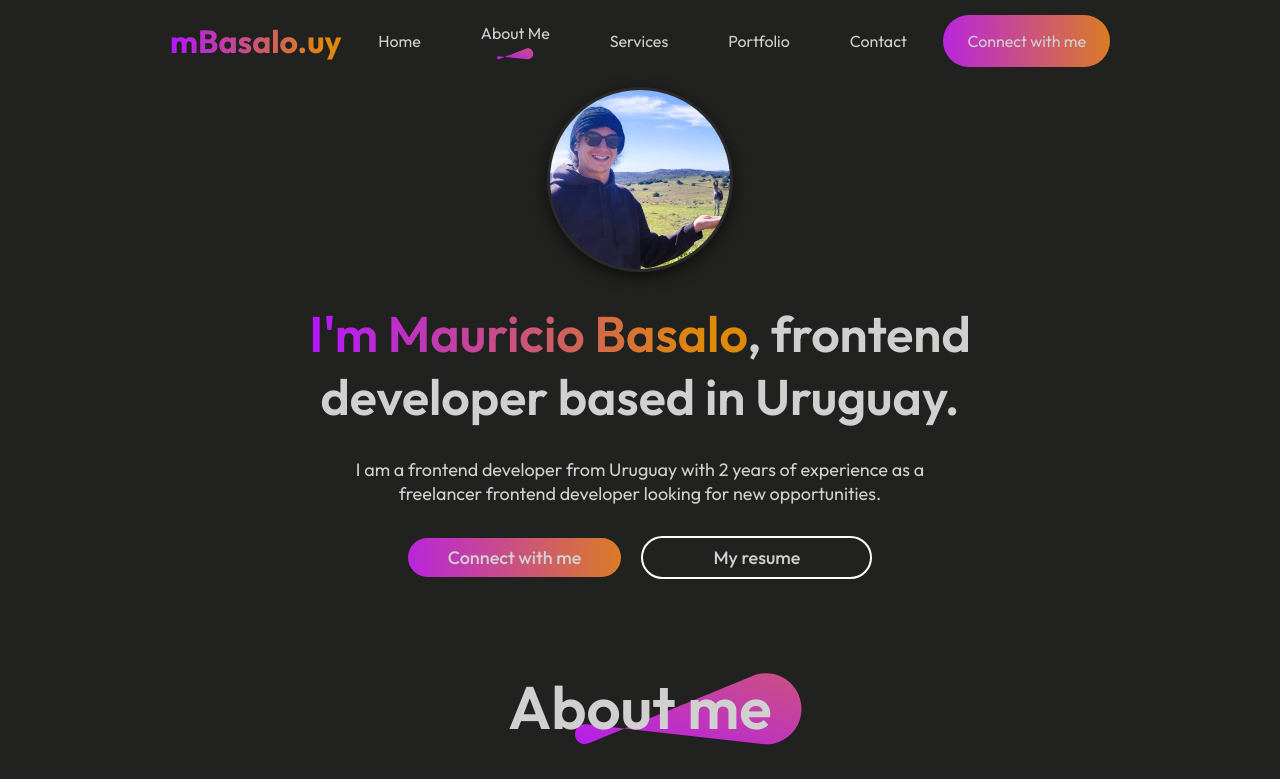
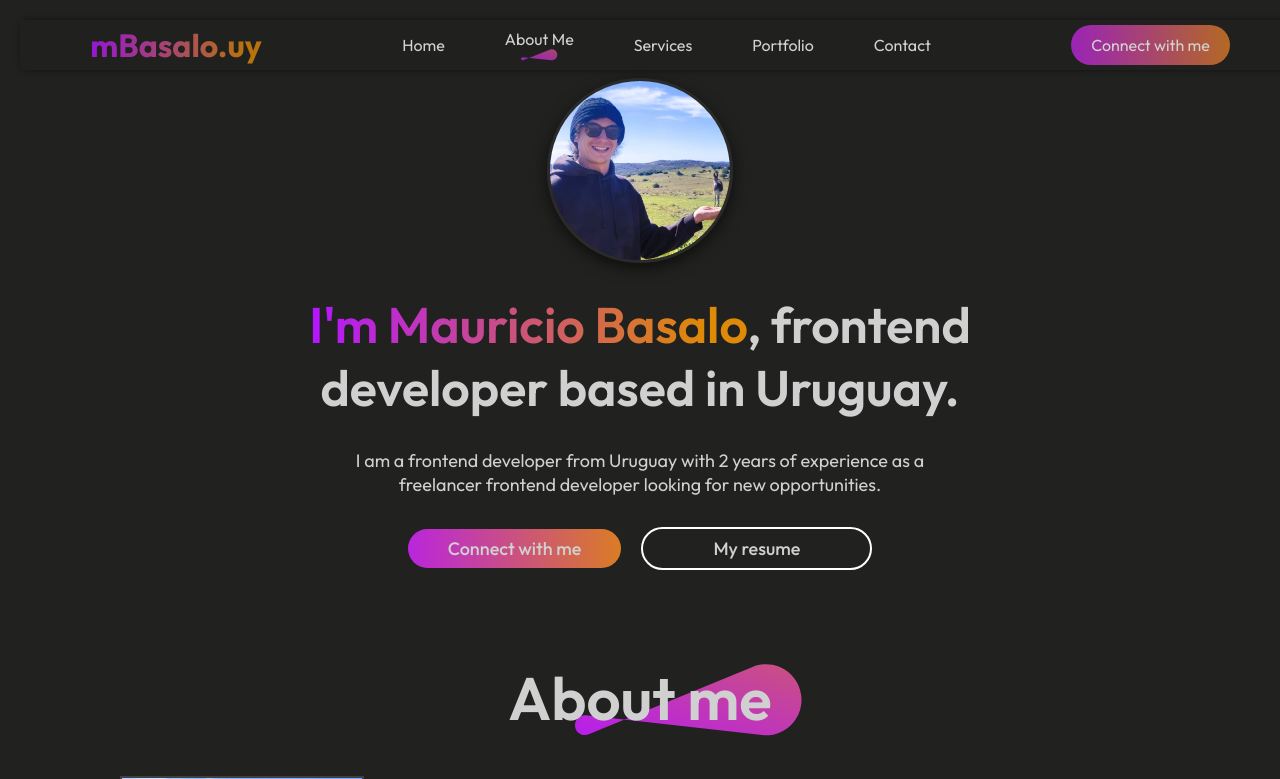
Before and after one commit to mBasalo/portfolio-website, a React (Vite) app: page / in a window 1280 px wide. Shown: the top 779 px of the page. Built offline with nearby package versions, Linux system fonts and the light colour scheme.

Commit message:
Smooth scroll

```diff
--- a/src/Components/About/About.jsx
+++ b/src/Components/About/About.jsx
@@ -5,7 +5,7 @@
 
 const About = () => {
   return (
-    <div className='about'>
+    <div id='about' className='about'>
 
         <div className="about-title">
             <h1>About me</h1>
--- a/src/Components/Contact/Contact.jsx
+++ b/src/Components/Contact/Contact.jsx
@@ -8,7 +8,7 @@
 
 export const Contact = () => {
   return (
-    <div className='contact'>
+    <div id='contact' className='contact'>
         <div className="contact-title">
             <h1>Get in touch</h1>
             <img src={theme_pattern} alt="" />
--- a/src/Components/Footer/Footer.jsx
+++ b/src/Components/Footer/Footer.jsx
@@ -5,7 +5,7 @@
 
 const Footer = () => {
   return (
-    <div className='footer'>
+    <div id='footer' className='footer'>
 
         <div className="footer-top">
             <div className="footer-top-left">
--- a/src/Components/Hero/Hero.css
+++ b/src/Components/Hero/Hero.css
@@ -3,9 +3,10 @@
     align-items: center;
     flex-direction: column;
     gap: 30px;
+    margin-top: 78px;
 }
-
-/* @keyframes float {
+/*
+@keyframes float {
 	0% {
 		box-shadow: 0 5px 15px 0px rgba(0,0,0,0.6);
 		transform: translatey(0px);
--- a/src/Components/Hero/Hero.jsx
+++ b/src/Components/Hero/Hero.jsx
@@ -4,16 +4,15 @@
 
 const Hero = () => {
   return (
-    <div className='hero'>
+    <div id='home' className='hero'>
 
         <img src={profile_img} alt="" />
         <h1><span>I'm Mauricio Basalo</span>, frontend developer based in Uruguay.</h1>
         <p>I am a frontend developer from Uruguay with 2 years of experience as a freelancer frontend developer looking for new opportunities.</p>
 
         <div className='hero-action'>
-            <div className="hero-connect">
-                Connect with me
-            </div>
+            <div className="hero-connect">Connect with me
+           </div>
 
             <div className="hero-resume">
                 My resume
--- a/src/Components/MyWork/MyWork.jsx
+++ b/src/Components/MyWork/MyWork.jsx
@@ -6,7 +6,7 @@
 
 const MyWork = () => {
   return (
-    <div className='mywork'>
+    <div id='work' className='mywork'>
         <div className="mywork-title">
             <h1>My latest work</h1>
             <img src={theme_pattern} alt="" />
--- a/src/Components/Navbar/Navbar.css
+++ b/src/Components/Navbar/Navbar.css
@@ -1,8 +1,18 @@
 .navbar {
+    width: 100%;
+    height: 50px;
     display: flex;
     align-items: center;
-    justify-content: space-between;
-    margin: 15px 170px 20px;
+    justify-content: space-around;
+    margin: 20px 20px;
+    position: fixed;
+    z-index: 1;
+    top: 0;
+    box-shadow: 1px 0 8px -2px black;
+    background: #212120;
+    opacity: .8;
+
+
 }
 
 .navbar h1 {
@@ -22,7 +32,7 @@
 }
 
 .nav-connect{
-    padding: 16px 24px;
+    padding: 10px 20px;
     border-radius: 50px;
     background: linear-gradient(267deg, #DA7C25 0.36%, #B923E1 102.06%);
     font-size: 16px;
@@ -47,3 +57,8 @@
     margin: auto;
 
 }
+
+.anchor-link {
+    text-decoration: none;
+    color: white;
+}
--- a/src/Components/Navbar/Navbar.jsx
+++ b/src/Components/Navbar/Navbar.jsx
@@ -2,6 +2,7 @@
 import './Navbar.css'
 import logo from '../../assets/logo.svg'
 import underline from '../../assets/nav_underline.svg'
+import AnchorLink from 'react-anchor-link-smooth-scroll'
 
 const Navbar = () => {
 
@@ -13,16 +14,14 @@
 <h1>mBasalo.uy</h1>
 
         <ul className="nav-menu">
-            <li><p onClick={() => setMenu("home")}>Home</p>{menu === "home"?<img src={underline} alt=''/>:<></>}</li>
-            <li><p onClick={() => setMenu("about")}>About Me</p>{menu === "about"?<img src={underline} alt=''/>:<></>}</li>
-            <li><p onClick={() => setMenu("services")}>Services</p>{menu === "services"?<img src={underline} alt=''/>:<></>}</li>
-            <li><p onClick={() => setMenu("work")}>Portfolio</p>{menu === "work"?<img src={underline} alt=''/>:<></>}</li>
-            <li><p onClick={() => setMenu("contact")}>Contact</p>{menu === "contact"?<img src={underline} alt=''/>:<></>}</li>
+            <li><AnchorLink className='anchor-link' offset={100} href='#home'><p onClick={() => setMenu("home")}>Home</p>{menu === "home"?<img src={underline} alt=''/>:<></>}</AnchorLink></li>
+            <li><AnchorLink className='anchor-link' offset={100} href='#about'><p onClick={() => setMenu("about")}>About Me</p>{menu === "about"?<img src={underline} alt=''/>:<></>}</AnchorLink></li>
+            <li><AnchorLink className='anchor-link' offset={100} href='#services'><p onClick={() => setMenu("services")}>Services</p>{menu === "services"?<img src={underline} alt=''/>:<></>}</AnchorLink></li>
+            <li><AnchorLink className='anchor-link' offset={100} href='#work'><p onClick={() => setMenu("work")}>Portfolio</p>{menu === "work"?<img src={underline} alt=''/>:<></>}</AnchorLink></li>
+            <li><AnchorLink className='anchor-link' offset={100} href='#contact'><p onClick={() => setMenu("contact")}>Contact</p>{menu === "contact"?<img src={underline} alt=''/>:<></>}</AnchorLink></li>
         </ul>
 
-        <div className='nav-connect'>
-            Connect with me
-        </div>
+        <div className='nav-connect'><AnchorLink className='anchor-link' offset={100} href='#contact'><p onClick={() => setMenu("contact")}>Connect with me</p></AnchorLink>  </div>
 
 
 
--- a/src/Components/Services/Services.jsx
+++ b/src/Components/Services/Services.jsx
@@ -6,7 +6,7 @@
 
 const Services = () => {
   return (
-    <div className='services'>
+    <div id='services' className='services'>
 
         <div className="services-title">
             <h1>My Services</h1>
```
